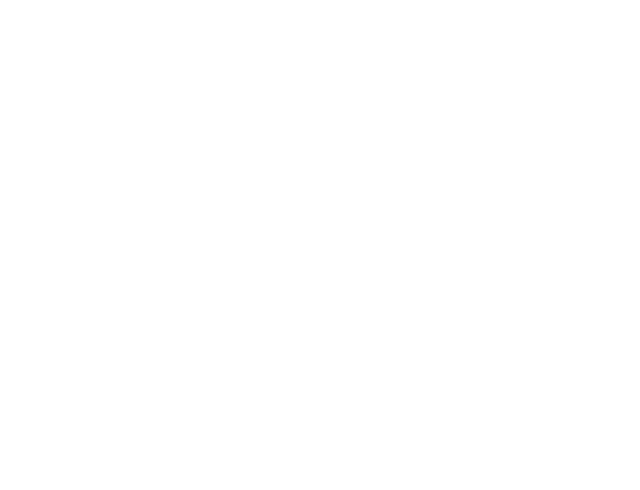
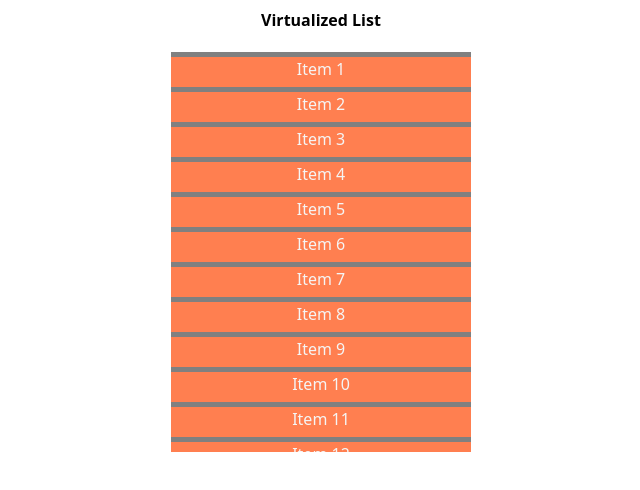
Before and after one commit to PLabroo/machine-coding, a React (Vite) app in the folder vite-project/: page /virtualized_list in a window 1280 px wide. Before the commit this address had no page. Shown: the top 490 px of the page, without its empty margins (319-959 px from the left). Built offline with nearby package versions, Linux system fonts and the light colour scheme.

Commit message:
add Virtualized List component and integrate into routing

```diff
--- a/vite-project/src/App.tsx
+++ b/vite-project/src/App.tsx
@@ -5,6 +5,7 @@
 import StepperParent from "./components/stepper";
 import Pagination from "./components/pagination";
 import Carousel from "./components/carousel";
+import VirtualizedList from "./components/virtualizedList";
 
 const quesList = [
   {
@@ -36,7 +37,13 @@
     ques: "Carousel",
     path: "/carousel",
     component: <Carousel />,
-  }
+  },
+  {
+    id: 5,
+    ques: "Virtualized List",
+    path: "/virtualized_list",
+    component: <VirtualizedList />,
+  },
 ];
 
 function Home() {
--- /dev/null
+++ b/vite-project/src/components/virtualizedList/index.tsx
@@ -0,0 +1,67 @@
+import { useState } from "react";
+
+function VirtualizedListChild({
+  list,
+  height,
+  width,
+  itemHeight,
+}: {
+  list: number[];
+  height: number;
+  width: number;
+  itemHeight: number;
+}) {
+  const [indices, setIndices] = useState([0, Math.floor(height / itemHeight)]);
+  const visibleList = list.slice(indices[0], indices[1] + 1);
+
+  const handleScroll = (e: React.UIEvent<HTMLDivElement>) => {
+    const scrollTop = e.currentTarget.scrollTop;
+    const startIndex = Math.floor(scrollTop / itemHeight);
+    const endIndex = startIndex + Math.floor(height / itemHeight);
+    setIndices([startIndex, endIndex]);
+  };
+  return (
+    <div
+      className="virtualized-list-container"
+      onScroll={handleScroll}
+      style={{ height, width, background: "grey", overflow: "auto" }}
+    >
+      <div style={{ height: list.length * itemHeight, position: "relative" }}>
+        {visibleList.map((item: number, index: number) => {
+          return (
+            <div
+              className="item"
+              style={{
+                height: itemHeight,
+                background: "coral",
+                borderTop: "5px solid grey",
+                position: "absolute",
+                top: (indices[0] + index) * itemHeight,
+                width: "100%",
+                textAlign: "center",
+                color: "whitesmoke",
+              }}
+            >
+              {"Item " + item}
+            </div>
+          );
+        })}
+      </div>
+    </div>
+  );
+}
+
+export default function VirtualizedList() {
+  const LIST = Array.from({ length: 100000 }, (_, index) => index + 1);
+  return (
+    <div className="flex justify-center items-center flex-col">
+      <h1 className="mt-2 mb-5 font-bold ">Virtualized List</h1>
+      <VirtualizedListChild
+        list={LIST}
+        height={400}
+        width={300}
+        itemHeight={35}
+      />
+    </div>
+  );
+}
```
